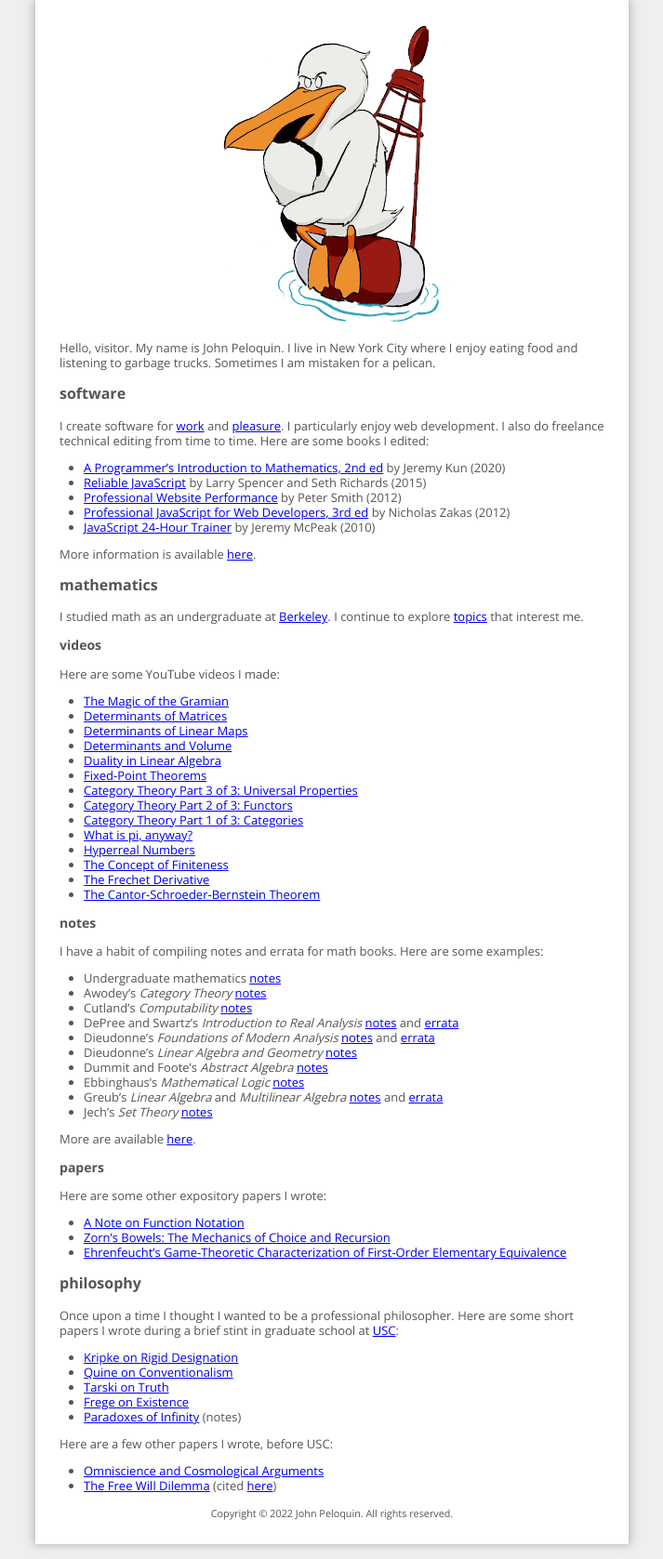
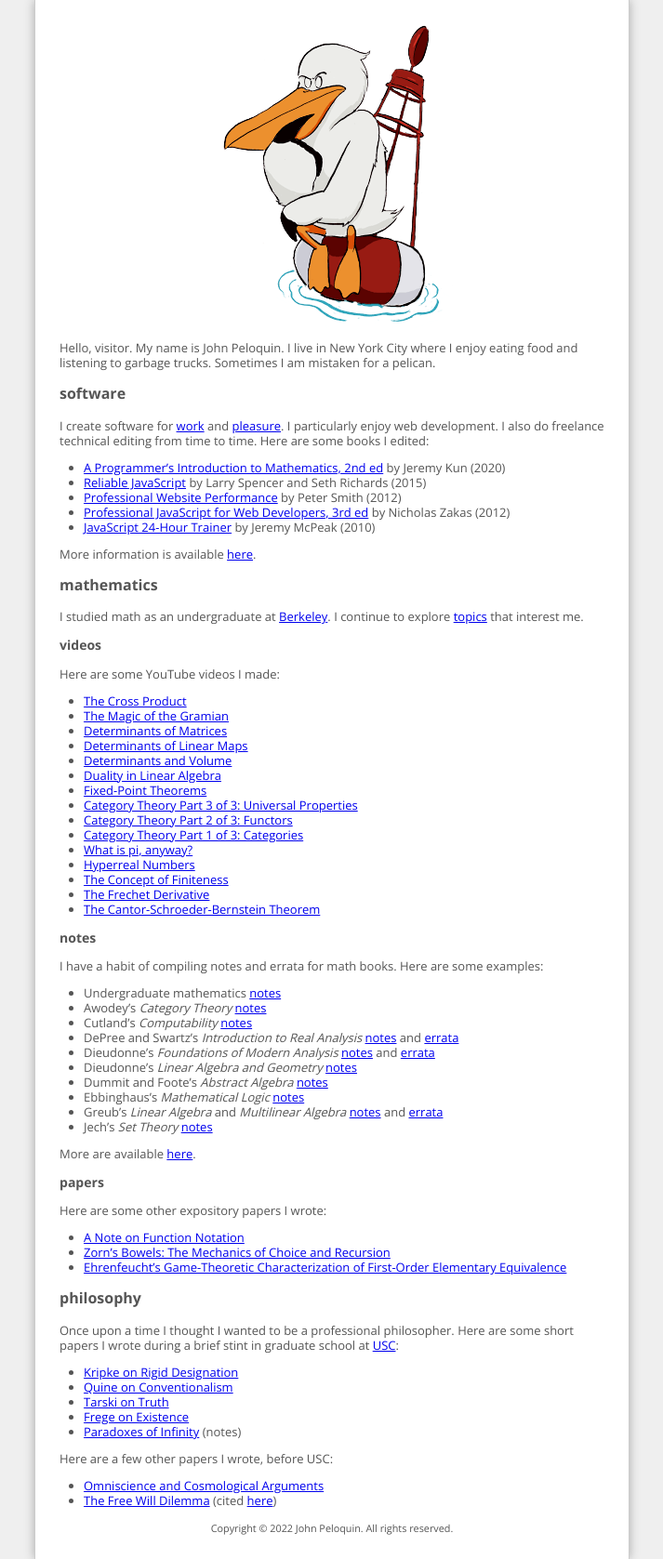
Before and after one commit to blargoner/blargoner.github.com, a Jekyll site: the page built from index.md, in a window 1280 px wide. Shown: the whole page at 93% size, without its empty margins (283-996 px from the left). Built offline with Jekyll 4.4.1, drawn with Linux system fonts in a browser that asks for light colours.

Commit message:
clickbait

```diff
--- a/index.md
+++ b/index.md
@@ -25,6 +25,7 @@ I studied math as an undergraduate at [Berkeley][ucb]. I continue to explore [to
 
 Here are some YouTube videos I made:
 
+- [The Cross Product][math.vid.cross]
 - [The Magic of the Gramian][math.vid.dets.grammy]
 - [Determinants of Matrices][math.vid.dets.mats]
 - [Determinants of Linear Maps][math.vid.dets.maps]
@@ -95,6 +96,7 @@ Here are a few other papers I wrote, before USC:
 
 [math.se]: https://math.stackexchange.com/users/129912/blargoner
 
+[math.vid.cross]: https://youtu.be/z2g5Mfyi48c
 [math.vid.dets.grammy]: https://youtu.be/IOrqUQscNOQ
 [math.vid.dets.mats]: https://youtu.be/QF-Q9WfW82o
 [math.vid.dets.maps]: https://youtu.be/98-hH8aGMoU
```
